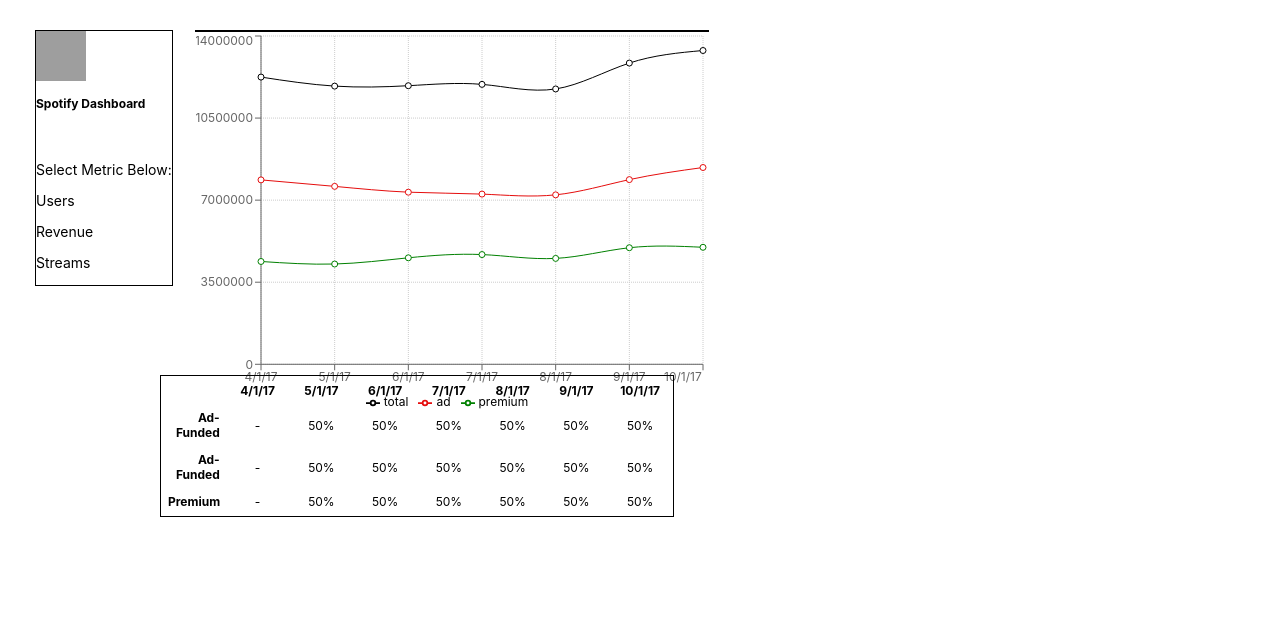
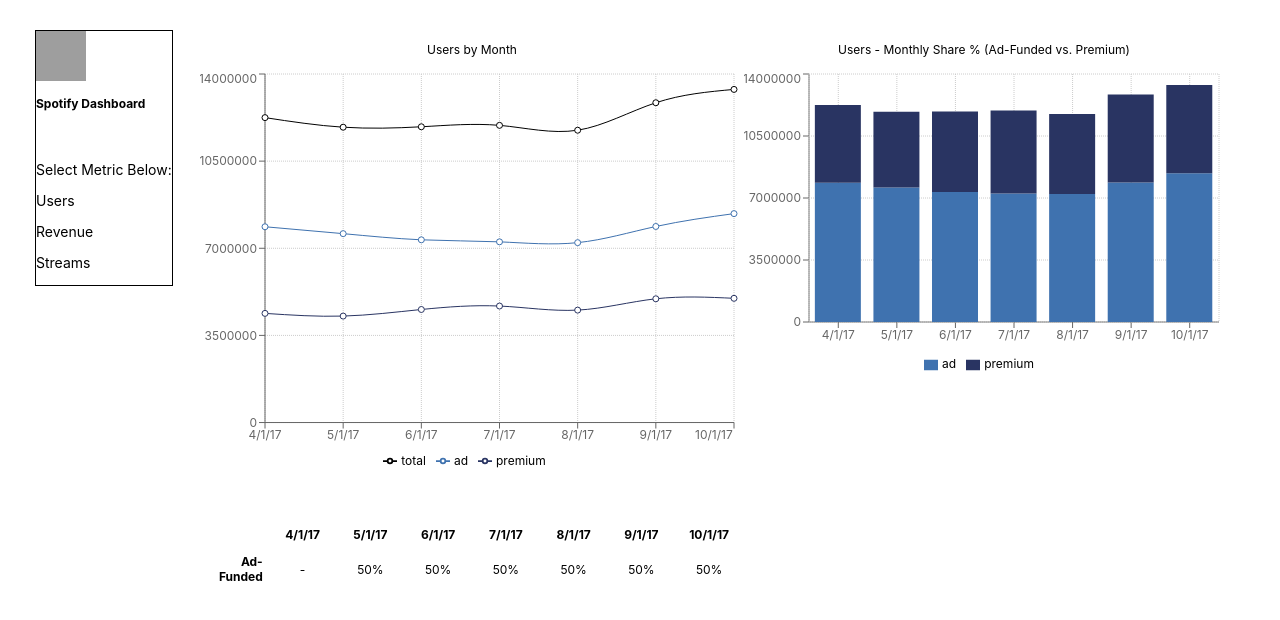
Before and after one commit to ptshn/dashboard, a React (Create React App) app: page / in a window 1280 px wide. Shown: the top 620 px of the page. Built offline with nearby package versions, Linux system fonts and the light colour scheme; grey boxes are pictures that could not be loaded.

Commit message:
add bar chart section.

```diff
--- a/src/App.css
+++ b/src/App.css
@@ -13,9 +13,14 @@
   width: 100%;
 }
 
-th, td {
+th,
+td {
   text-align: center;
   padding: 5px;
+}
+
+.tableHeader {
+  text-align: right;
 }
 
 .navbar-container {
@@ -25,27 +30,40 @@
   border: 1px solid;
 }
 
+.content-flex-container {
+  display: flex;
+  position: absolute;
+  top: 30px;
+  left: 200px;
+  flex-direction: row;
+  width: 80%;
+}
+
+.line-chart-flex,
+.bar-chart-flex {
+  display: flex;
+  flex-direction: column;
+}
+
+/* .line-chart-flex {
+  border: 1px solid;
+} */
+
 .line-chart-container {
-  position: absolute;
+  /* position: absolute;
   top: 30px;
   left: 165px;
   width: 40%;
-  margin-left: 30px;
-  border: 1px solid;
+  margin-left: 30px; */
+  /* border: 1px solid; */
+  width: 100%;
 }
 
 .left-table-container {
-  position: absolute;
+  /* position: absolute;
   left: 160px;
-  top: 375px;
-  width: 40%;
-  border: 1px solid;
+  top: 375px; */
+  width: 100%;
+  /* border: 1px solid; */
+  margin-top: 30%;
 }
-
-.tableHeader {
-  text-align: right;
-}
-
-.bar-chart-container {
-  width: 40%;
-}
--- a/src/SpotifyDash.js
+++ b/src/SpotifyDash.js
@@ -1,93 +1,106 @@
-import React from 'react';
-import { LineChart, Line, XAxis, YAxis, CartesianGrid, Tooltip, Legend, ResponsiveContainer, Text, BarChart, Bar } from 'recharts';
+import React from "react";
+import {
+  LineChart,
+  Line,
+  XAxis,
+  YAxis,
+  CartesianGrid,
+  Tooltip,
+  Legend,
+  ResponsiveContainer,
+  BarChart,
+  Bar
+} from "recharts";
 
 class SpotifyDash extends React.Component {
   constructor(props) {
-        super(props)
+    super(props);
     this.state = {
-            metric: '',
+      metric: "",
+      lineChartTitle: "Users",
       userArray: [
         {
-                    date: '4/1/17',
+          date: "4/1/17",
           total: 12248268,
           ad: 7863901,
           premium: 4384367
         },
         {
-                    date: '5/1/17',
+          date: "5/1/17",
           total: 11862824,
           ad: 7587179,
           premium: 4275645
         },
         {
-                    date: '6/1/17',
+          date: "6/1/17",
           total: 11880081,
           ad: 7339473,
           premium: 4540608
         },
         {
-                    date: '7/1/17',
+          date: "7/1/17",
           total: 11937315,
           ad: 7258026,
           premium: 4679289
         },
         {
-                    date: '8/1/17',
+          date: "8/1/17",
           total: 11741538,
           ad: 7225856,
           premium: 4515682
         },
         {
-                    date: '9/1/17',
+          date: "9/1/17",
           total: 12845348,
           ad: 7874945,
           premium: 4970403
         },
         {
-                    date: '10/1/17',
+          date: "10/1/17",
           total: 13381016,
           ad: 8391798,
           premium: 4989218
-                }],
+        }
+      ],
       revenueArray: [
         {
-                    date: '4/1/17',
+          date: "4/1/17",
           total: 5322604,
           ad: 784857,
           premium: 4537747
         },
         {
-                    date: '5/1/17',
+          date: "5/1/17",
           total: 5027634,
           ad: 764987,
           premium: 4262647
         },
         {
-                    date: '6/1/17',
+          date: "6/1/17",
           total: 5083773,
           ad: 669870,
           premium: 4413903
         },
         {
-                    date: '7/1/17',
+          date: "7/1/17",
           total: 5130864,
           ad: 662659,
           premium: 4468205
         },
         {
-                    date: '8/1/17',
+          date: "8/1/17",
           total: 4640004,
           ad: 602170,
           premium: 4037834
         },
         {
-                    date: '9/1/17',
+          date: "9/1/17",
           total: 5399450,
           ad: 656385,
           premium: 4743065
         },
         {
-                    date: '10/1/17',
+          date: "10/1/17",
           total: 5466510,
           ad: 748911,
           premium: 4717599
@@ -95,93 +108,49 @@
       ],
       streamsArray: [
         {
-                    date: '4/1/17',
+          date: "4/1/17",
           total: 7478932815,
           ad: 3078134723,
           premium: 4400798092
         },
         {
-                    date: '5/1/17',
+          date: "5/1/17",
           total: 7637383080,
           ad: 3127859489,
           premium: 4509523591
         },
         {
-                    date: '6/1/17',
+          date: "6/1/17",
           total: 7465492281,
           ad: 2867727507,
           premium: 4597764774
         },
         {
-                    date: '7/1/17',
+          date: "7/1/17",
           total: 7651207170,
           ad: 2882522615,
           premium: 4768684555
         },
         {
-                    date: '8/1/17',
+          date: "8/1/17",
           total: 7580618120,
           ad: 2919910063,
           premium: 4660708057
         },
         {
-                    date: '9/1/17',
+          date: "9/1/17",
           total: 8121446702,
           ad: 3115612816,
           premium: 5005833886
         },
         {
-                    date: '10/1/17',
+          date: "10/1/17",
           total: 8725424037,
           ad: 3492854683,
           premium: 5232569354
         }
-            ],
-            barArray: [
-                {
-                  "name": "Page A",
-                  "uv": 4000,
-                  "pv": 2400,
-                  "amt": 2400
-                },
-                {
-                  "name": "Page B",
-                  "uv": 3000,
-                  "pv": 1398,
-                  "amt": 2210
-                },
-                {
-                  "name": "Page C",
-                  "uv": 2000,
-                  "pv": 9800,
-                  "amt": 2290
-                },
-                {
-                  "name": "Page D",
-                  "uv": 2780,
-                  "pv": 3908,
-                  "amt": 2000
-                },
-                {
-                  "name": "Page E",
-                  "uv": 1890,
-                  "pv": 4800,
-                  "amt": 2181
-                },
-                {
-                  "name": "Page F",
-                  "uv": 2390,
-                  "pv": 3800,
-                  "amt": 2500
-                },
-                {
-                  "name": "Page G",
-                  "uv": 3490,
-                  "pv": 4300,
-                  "amt": 2100
-                }
       ]
-        }
+    };
 
     this.handleClick = this.handleClick.bind(this);
     this.pushData = this.pushData.bind(this);
@@ -191,120 +160,131 @@
   componentDidMount() {
     this.setState({
       data: this.state.userArray
-        })
+    });
 
     this.percentToPriorMonthCalc(this.state.userArray);
   }
 
   pushData(metric) {
-        if (metric === 'users') {
+    if (metric === "users") {
       this.setState({
-                data: this.state.userArray
-            })
-
-        } else if (metric === 'revenue') {
+        data: this.state.userArray,
+        lineChartTitle: "Users"
+      });
+    } else if (metric === "revenue") {
       this.setState({
-                data: this.state.revenueArray
-            })
-        } else if (metric === 'streams') {
+        data: this.state.revenueArray,
+        lineChartTitle: "Revenue"
+      });
+    } else if (metric === "streams") {
       this.setState({
-                data: this.state.streamsArray
-            })
+        data: this.state.streamsArray,
+        lineChartTitle: "Streams"
+      });
     }
   }
 
-
   handleClick(e) {
     e.preventDefault();
-        let metric = '';
+    let metric = "";
 
-        if (e.target.getAttribute('name') === 'users') {
-            metric = 'users'
-            this.pushData(metric)
-        } else if (e.target.getAttribute('name') === 'revenue') {
-            metric = 'revenue'
-            this.pushData(metric)
-        } else if (e.target.getAttribute('name') === 'streams') {
-            metric = 'streams'
-            this.pushData(metric)
+    if (e.target.getAttribute("name") === "users") {
+      metric = "users";
+      this.pushData(metric);
+      this.percentToPriorMonthCalc(this.state.userArray);
+    } else if (e.target.getAttribute("name") === "revenue") {
+      metric = "revenue";
+      this.pushData(metric);
+      this.percentToPriorMonthCalc(this.state.revenueArray);
+    } else if (e.target.getAttribute("name") === "streams") {
+      metric = "streams";
+      this.pushData(metric);
+      this.percentToPriorMonthCalc(this.state.streamsArray);
     }
   }
 
   percentToPriorMonthCalc(arr) {
     const calcArray = [];
 
-        for (let i=1; i < arr.length; i++) {
+    for (let i = 1; i < arr.length; i++) {
       let currentTotal = arr[i].total;
-            let prevTotal = arr[i-1].total;
+      let prevTotal = arr[i - 1].total;
 
-            let calc = ((currentTotal/prevTotal-1) * 100).toFixed(0) + '%';
+      let calc = ((currentTotal / prevTotal - 1) * 100).toFixed(0) + "%";
       calcArray.push(calc);
     }
     this.setState({
       tableArray: calcArray
-        })
+    });
+    console.log(calcArray);
   }
-
 
   render() {
     const logoStyle = {
-            width: '50px',
-            height: '50px',
-        }
+      width: "50px",
+      height: "50px"
+    };
 
     const chartTitle = {
-            marginTop: '50px',
-            fontSize: '14px'
-        }
-
-        // const totalTableCalc = this.state.tableArray && this.state.tableArray.map((i, perc) => (
-        //     <tr key={i}>
-        //         <th className='tableHeader'>TOTAL</th>
-        //         <td>-</td>
-        //         <td>{perc}</td>
-        //         <td>{perc}</td>
-        //         <td>{perc}</td>
-        //         <td>{perc}</td>
-        //         <td>{perc}</td>
-        //     </tr>
-        // ))
+      marginTop: "50px",
+      fontSize: "14px"
+    };
 
     return (
       <div>
-                <div className='navbar-container'>
-                    <div className='navbar-logo'>
-                        <img src='https://i.ibb.co/k9W20Wc/spotify.png' style={logoStyle} alt='spotifyLogo' />
-                        <p><strong>Spotify Dashboard</strong></p>
+        <div className="navbar-container">
+          <div className="navbar-logo">
+            <img
+              src="https://i.ibb.co/k9W20Wc/spotify.png"
+              style={logoStyle}
+              alt="spotifyLogo"
+            />
+            <p>
+              <strong>Spotify Dashboard</strong>
+            </p>
           </div>
-                    <div className='navbar-links' style={chartTitle}>
+          <div className="navbar-links" style={chartTitle}>
             <p>Select Metric Below:</p>
-                        <p name='users' onClick={this.handleClick}>Users</p>
-                        <p name='revenue' onClick={this.handleClick}>Revenue</p>
-                        <p name='streams' onClick={this.handleClick}>Streams</p>
+            <p name="users" onClick={this.handleClick}>
+              Users
+            </p>
+            <p name="revenue" onClick={this.handleClick}>
+              Revenue
+            </p>
+            <p name="streams" onClick={this.handleClick}>
+              Streams
+            </p>
           </div>
         </div>
 
-                <ResponsiveContainer className='line-chart-container'width='40%' aspect={4.0/3.0}>
-                    <LineChart
-                        data={this.state.data}
+        <div className="content-flex-container">
+          <div className="line-chart-flex">
+            <p style={{ textAlign: "center" }}>
+              {this.state.lineChartTitle} by Month
+            </p>
+            <ResponsiveContainer
+              className="line-chart-container"
+              width="99%"
+              height={288}
+              aspect={4.0 / 3.0}
             >
+              <LineChart data={this.state.data} className="line-chart-div">
                 <CartesianGrid strokeDasharray="1 1" />
-                        <XAxis dataKey='date' />
+                <XAxis dataKey="date" />
                 <YAxis />
                 <Tooltip />
                 <Legend />
-                        <Text />
-                        <Line type='natural' dataKey='total' stroke='#000000' />
-                        <Line type='natural' dataKey='ad' stroke='#E50D0D' />
-                        <Line type='natural' dataKey='premium' stroke='#008000' />
+                <Line type="natural" dataKey="total" stroke="#000000" />
+                <Line type="natural" dataKey="ad" stroke="#3f72af" />
+                <Line type="natural" dataKey="premium" stroke="#293462" />
               </LineChart>
             </ResponsiveContainer>
 
-                <div className='left-table-container'>
+            <div className="left-table-container">
               <table>
                 <thead>
                   <tr>
-                                <th></th>
+                    <th />
                     <th>4/1/17</th>
                     <th>5/1/17</th>
                     <th>6/1/17</th>
@@ -316,7 +296,7 @@
                 </thead>
                 <tbody>
                   <tr>
-                                <th className='tableHeader'>Ad-Funded</th>
+                    <th className="tableHeader">Ad-Funded</th>
                     <td>-</td>
                     <td>50%</td>
                     <td>50%</td>
@@ -325,8 +305,8 @@
                     <td>50%</td>
                     <td>50%</td>
                   </tr>
-                            <tr>
-                                <th className='tableHeader'>Ad-Funded</th>
+                  {/* <tr>
+                    <th className="tableHeader">Ad-Funded</th>
                     <td>-</td>
                     <td>50%</td>
                     <td>50%</td>
@@ -334,9 +314,9 @@
                     <td>50%</td>
                     <td>50%</td>
                     <td>50%</td>
-                            </tr>
-                            <tr>
-                                <th className='tableHeader'>Premium</th>
+                  </tr> */}
+                  {/* <tr>
+                    <th className="tableHeader">Premium</th>
                     <td>-</td>
                     <td>50%</td>
                     <td>50%</td>
@@ -344,22 +324,35 @@
                     <td>50%</td>
                     <td>50%</td>
                     <td>50%</td>
-                            </tr>
+                  </tr> */}
                 </tbody>
               </table>
             </div>
+          </div>
 
-                <BarChart className='bar-chart-container' width='40%' height={400} data={this.state.barArray}>
+          <div className="bar-chart-flex">
+            <p style={{ textAlign: "center" }}>
+              {this.state.lineChartTitle} - Monthly Share % (Ad-Funded vs.
+              Premium)
+            </p>
+            <BarChart
+              width={480}
+              height={288}
+              data={this.state.data}
+              className="bar-chart-container"
+            >
+              <XAxis dataKey="date" />
+              <YAxis />
               <CartesianGrid strokeDasharray="1 1" />
-                    <XAxis dataKey="name" />
-                    <YAxis />
               <Tooltip />
-                    <Legend />
-                    <Bar dataKey="pv" fill="#8884d8" />
-                    <Bar dataKey="uv" fill="#82ca9d" />
+              <Legend wrapperStyle={{ bottom: -15 }} />
+              <Bar dataKey="ad" stackId="a" fill="#3f72af" />
+              <Bar dataKey="premium" stackId="a" fill="#293462" />
             </BarChart>
           </div>
-        )
+        </div>
+      </div>
+    );
   }
 }
 
```
Lines whose indentation alone changed are shown as unchanged.
